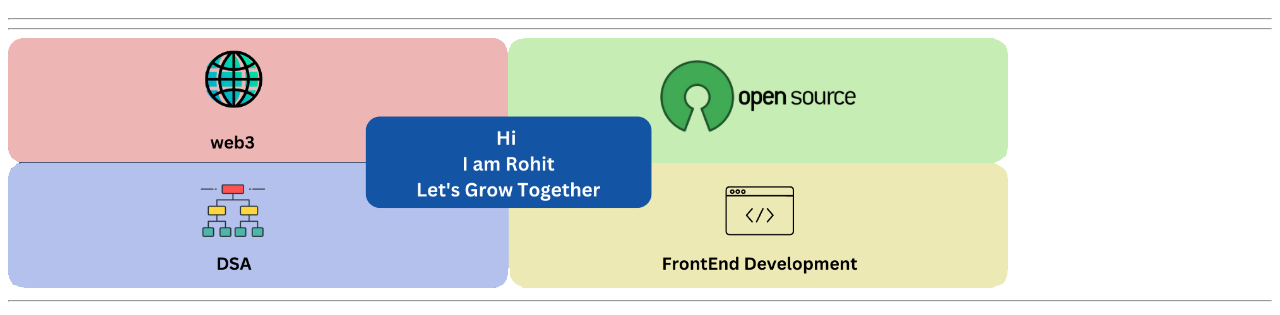
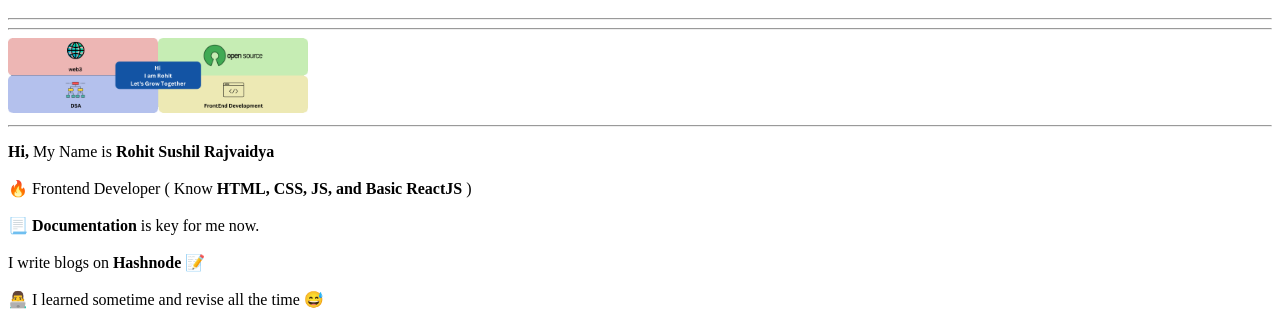
Before and after one commit to RohitRajvaidya5/PorfolioWithHTML, a plain HTML site: page index.html in a window 1280 px wide. Shown: the part 483-798 px from the top of the page. Drawn offline with Linux system fonts and the light colour scheme.

Commit message:
Update index.html

```diff
--- a/index.html
+++ b/index.html
@@ -37,7 +37,7 @@
     <h1 id="Introduction">👋 Introduction </h1>
     <hr>
     <hr>
-    <img src="./Images/Banner for Profile.png" alt="Image-Banner" width="1000vw">
+    <img src="./Images/Banner for Profile.png" alt="Image-Banner" width="300">
     <hr>
 
     <p>
```
